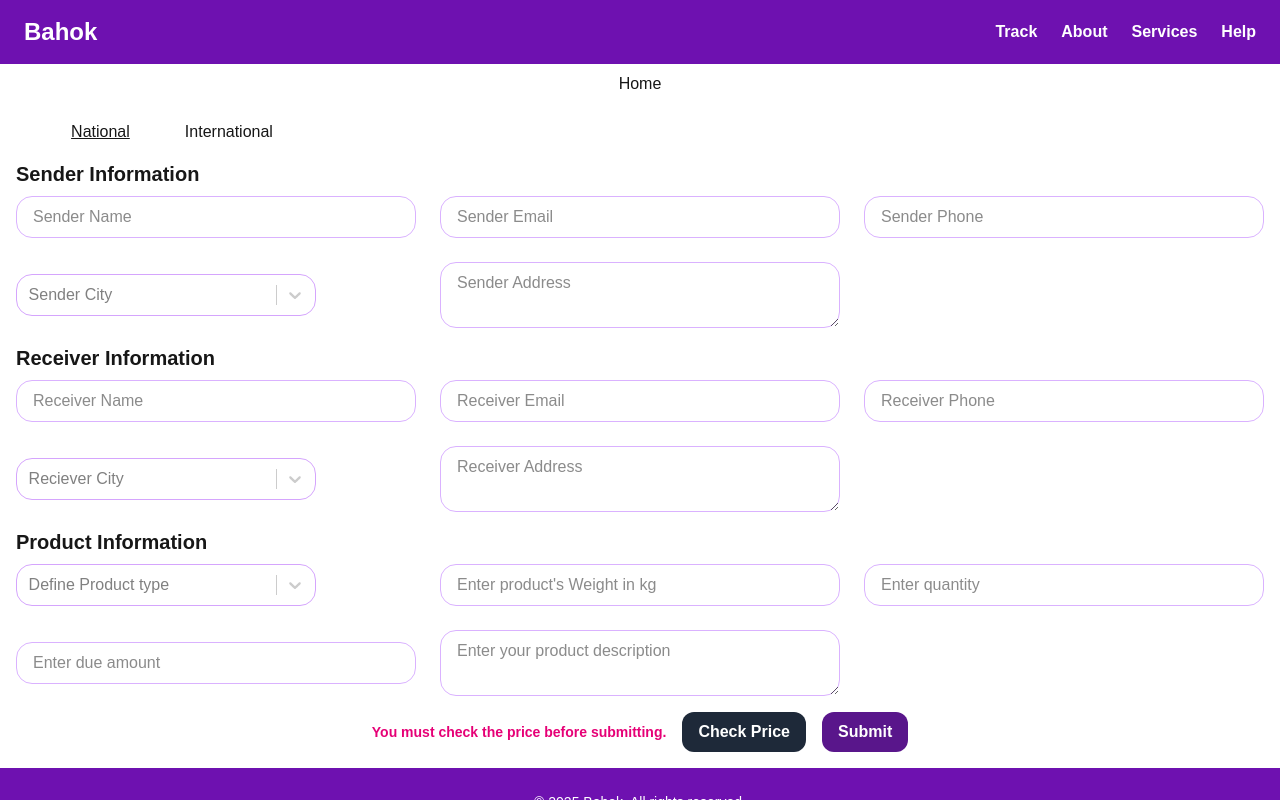
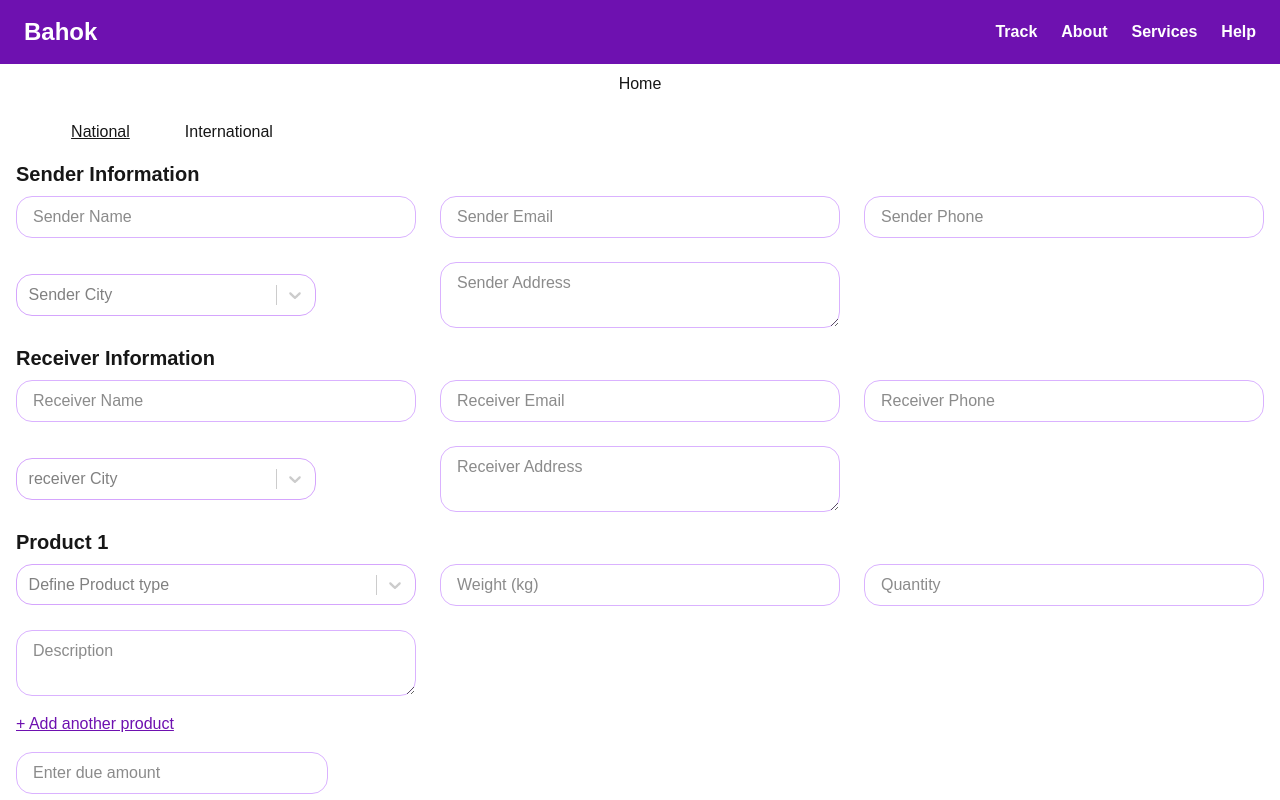
Before and after one commit to Pratush26/bahok-courier, a Next.js app: page /duty/ship in a window 1280 px wide. Shown: the top 800 px of the page. Built offline with nearby package versions, Linux system fonts and the light colour scheme; no server answers; the database is empty; a web font is replaced by a local one.

Commit message:
multiple productType

```diff
--- a/app/duty/components/ShippingForm.tsx
+++ b/app/duty/components/ShippingForm.tsx
@@ -2,7 +2,7 @@
 
 import { useSession } from "next-auth/react";
 import React, { useState, useEffect, useMemo } from "react";
-import { useForm, Controller } from "react-hook-form";
+import { useForm, Controller, useFieldArray } from "react-hook-form";
 import Select, { StylesConfig, GroupBase } from "react-select";
 import { zodResolver } from "@hookform/resolvers/zod";
 import { shippingDetailsSchema } from "@/schemas/ShippingSchema";
@@ -73,6 +73,20 @@ export default function ShippingForm({ branchList, ProductType, distanceType }:
         setValue
     } = useForm<ShippingDetails>({
         resolver: zodResolver(shippingDetailsSchema),
+        defaultValues: {
+            /** START WITH ONE EMPTY PRODUCT ROW */
+            product: [
+                { productType: "", desc: "", weight: "", amount: "" },
+            ],
+            /** you can prefill order + checkpoints here if you like */
+            order: {
+                approvedBy: "",
+                estimatedTime: new Date(),          // dummy, replace later
+                charge: 0,
+                distanceType: "",
+            },
+            checkPoints: [],
+        },
     });
 
     const placeOptions: OptionType[] = branchList.map((b) => ({
@@ -86,9 +100,18 @@ export default function ShippingForm({ branchList, ProductType, distanceType }:
         price: b.value,
     }));
 
+    const {
+        fields: productFields,
+        append: appendProduct,
+        remove: removeProduct,
+    } = useFieldArray({
+        control,
+        name: "product",
+    });
+
     // Extract the watched values first:
     const sender = watch("senderCity");
-    const receiver = watch("recieverCity");
+    const receiver = watch("receiverCity");
 
     const distance = useMemo(() => {
         if (!sender || !receiver) return null;
@@ -133,16 +156,40 @@ export default function ShippingForm({ branchList, ProductType, distanceType }:
     }, [distance, distanceType]); // ✅ Correct dependencies
 
     const handleCheckPrice = () => {
-        const weightStr = watch("product.0.weight");
-        const weight = parseFloat(weightStr);
+        const products = watch("product"); // array of products
 
-        if (!isNaN(weight) && weight > 0 && productTypeValue && distanceValue) {
-            const price = (weight * productTypeValue + 30) * distanceValue;
-            setEstimatedPrice(price);
-        } else {
+        if (!products || products.length === 0) {
+            alert("No product data available");
             setEstimatedPrice(null);
-            alert("Please enter a valid product weight");
+            return;
         }
+
+        let total = 0;
+
+        for (const p of products) {
+            const weight = parseFloat(p.weight);
+            const amount = parseFloat(p.amount || ''); // Default to 1 if empty
+
+            const productOption = productTypeOptions.find(opt => opt.value === p.productType);
+            const pricePerKg = productOption?.price ?? null;
+
+            if (!p.productType || isNaN(weight) || weight <= 0 || !pricePerKg || isNaN(amount) || amount <= 0) {
+                alert("Please ensure all products have valid weight, amount, and product type");
+                setEstimatedPrice(null);
+                return;
+            }
+
+            total += weight * pricePerKg * amount;
+        }
+
+        if (!distanceValue || isNaN(distanceValue)) {
+            alert("Please select a valid distance type");
+            setEstimatedPrice(null);
+            return;
+        }
+
+        const estimated = (total + 30) * distanceValue;
+        setEstimatedPrice(estimated);
     };
 
     const onSubmit = async (data: ShippingDetails) => {
@@ -243,35 +290,35 @@ export default function ShippingForm({ branchList, ProductType, distanceType }:
             <fieldset className="grid grid-cols-1 sm:grid-cols-2 lg:grid-cols-3 gap-6 w-full items-center justify-items-center">
                 <legend className="my-2 text-xl font-semibold">Receiver Information</legend>
                 <span className="flex flex-col w-full">
-                    <input {...register("recieverName")} placeholder="Receiver Name" className="bg-white border border-purple-300 px-4 py-2 rounded-2xl w-full" />
-                    {errors.recieverName && <p className="text-pink-700 text-sm">{errors.recieverName.message}</p>}
+                    <input {...register("receiverName")} placeholder="Receiver Name" className="bg-white border border-purple-300 px-4 py-2 rounded-2xl w-full" />
+                    {errors.receiverName && <p className="text-pink-700 text-sm">{errors.receiverName.message}</p>}
                 </span>
 
                 <span className="flex flex-col w-full">
-                    <input {...register("recieverEmail")} placeholder="Receiver Email" className="bg-white border border-purple-300 px-4 py-2 rounded-2xl w-full" />
-                    {errors.recieverEmail && <p className="text-pink-700 text-sm">{errors.recieverEmail.message}</p>}
+                    <input {...register("receiverEmail")} placeholder="Receiver Email" className="bg-white border border-purple-300 px-4 py-2 rounded-2xl w-full" />
+                    {errors.receiverEmail && <p className="text-pink-700 text-sm">{errors.receiverEmail.message}</p>}
                 </span>
 
                 <span className="flex flex-col w-full">
-                    <input {...register("recieverPhone")} type="tel" placeholder="Receiver Phone" className="bg-white border border-purple-300 px-4 py-2 rounded-2xl w-full" />
-                    {errors.recieverPhone && <p className="text-pink-700 text-sm">{errors.recieverPhone.message}</p>}
+                    <input {...register("receiverPhone")} type="tel" placeholder="Receiver Phone" className="bg-white border border-purple-300 px-4 py-2 rounded-2xl w-full" />
+                    {errors.receiverPhone && <p className="text-pink-700 text-sm">{errors.receiverPhone.message}</p>}
                 </span>
 
                 {interNational ?
                     <>
                         <span className="flex flex-col w-full">
-                            <input {...register("recieverCountry")} placeholder="reciever Country" className="bg-white border border-purple-300 px-4 py-2 rounded-2xl w-full" />
-                            {errors.recieverCountry && <p className="text-pink-700 text-sm">{errors.recieverCountry.message}</p>}
+                            <input {...register("receiverCountry")} placeholder="receiver Country" className="bg-white border border-purple-300 px-4 py-2 rounded-2xl w-full" />
+                            {errors.receiverCountry && <p className="text-pink-700 text-sm">{errors.receiverCountry.message}</p>}
                         </span>
 
                         <span className="flex flex-col w-full">
-                            <input {...register("recieverCity")} placeholder="reciever City" className="bg-white border border-purple-300 px-4 py-2 rounded-2xl w-full" />
-                            {errors.recieverCity && <p className="text-pink-700 text-sm">{errors.recieverCity.message}</p>}
+                            <input {...register("receiverCity")} placeholder="receiver City" className="bg-white border border-purple-300 px-4 py-2 rounded-2xl w-full" />
+                            {errors.receiverCity && <p className="text-pink-700 text-sm">{errors.receiverCity.message}</p>}
                         </span>
                     </>
                     :
                     <Controller
-                        name="recieverCity"
+                        name="receiverCity"
                         control={control}
                         rules={{ required: "Please select one place" }}
                         render={({ field }) => {
@@ -281,13 +328,13 @@ export default function ShippingForm({ branchList, ProductType, distanceType }:
                                     <Select
                                         options={placeOptions}
                                         isClearable
-                                        placeholder="Reciever City"
+                                        placeholder="receiver City"
                                         className="w-3/4 text-black"
                                         styles={customStyles}
                                         value={selectedOption || null}
                                         onChange={(val) => field.onChange(val?.value || "")}
                                     />
-                                    {errors.recieverCity && <p className="text-pink-700 text-sm">{errors.recieverCity.message}</p>}
+                                    {errors.receiverCity && <p className="text-pink-700 text-sm">{errors.receiverCity.message}</p>}
                                 </span>
                             );
                         }}
@@ -295,15 +342,23 @@ export default function ShippingForm({ branchList, ProductType, distanceType }:
                 }
 
                 <span className="flex flex-col w-full">
-                    <textarea {...register("recieverAddress")} placeholder="Receiver Address" className="bg-white border border-purple-300 px-4 py-2 rounded-2xl w-full" />
-                    {errors.recieverAddress && <p className="text-pink-700 text-sm">{errors.recieverAddress.message}</p>}
+                    <textarea {...register("receiverAddress")} placeholder="Receiver Address" className="bg-white border border-purple-300 px-4 py-2 rounded-2xl w-full" />
+                    {errors.receiverAddress && <p className="text-pink-700 text-sm">{errors.receiverAddress.message}</p>}
                 </span>
             </fieldset>
 
-            <fieldset className="grid grid-cols-1 sm:grid-cols-2 lg:grid-cols-3 gap-6 w-full items-center justify-items-center">
-                <legend className="my-2 text-xl font-semibold">Product Information</legend>
+            {productFields.map((pf, index) => (
+                <fieldset
+                    key={pf.id}
+                    className="grid grid-cols-1 sm:grid-cols-2 lg:grid-cols-3 gap-6 w-full items-start"
+                >
+                    <legend className="col-span-full my-2 text-xl font-semibold">
+                        Product&nbsp;{index + 1}
+                    </legend>
+
+                    {/* productType with react-select */}
                     <Controller
-                    name="product.0.productType"
+                        name={`product.${index}.productType`}
                         control={control}
                         rules={{ required: "Please select one place" }}
                         render={({ field }) => {
@@ -314,41 +369,88 @@ export default function ShippingForm({ branchList, ProductType, distanceType }:
                                         options={productTypeOptions}
                                         isClearable
                                         placeholder="Define Product type"
-                                    className="w-3/4 text-black"
+                                        className="w-full text-black"
                                         styles={customStyles}
                                         value={selectedOption || null}
                                         onChange={(val) => {
                                             field.onChange(val?.value || "");
-                                        setProductTypeValue(val?.price ?? null); // ⬅️ update price state here
                                         }}
                                     />
-                                {errors.product?.[0]?.productType && <p className='text-pink-700 text-sm'>{errors.product?.[0]?.productType.message}</p>}
+                                    {errors.product?.[index]?.productType && <p className='text-pink-700 text-sm'>{errors.product[index]?.productType.message}</p>}
                                 </span>
                             );
                         }}
                     />
 
-                <span className="flex flex-col w-full">
-                    <input {...register("product.0.weight")} placeholder="Enter product's Weight in kg" className="bg-white border border-purple-300 px-4 py-2 rounded-2xl w-full" />
-                    {errors.product?.[0]?.weight && <p className='text-pink-700 text-sm'>{errors.product?.[0]?.weight.message}</p>}
-                </span>
+                    {/* weight */}
+                    <div className="flex flex-col w-full">
+                        <input
+                            {...register(`product.${index}.weight`)}
+                            placeholder="Weight (kg)"
+                            className="bg-white border border-purple-300 px-4 py-2 rounded-2xl w-full"
+                        />
+                        {errors.product?.[index]?.weight && (
+                            <p className="text-pink-700 text-sm">
+                                {errors.product[index]?.weight?.message}
+                            </p>
+                        )}
+                    </div>
 
-                <span className="flex flex-col w-full">
-                    <input {...register("product.0.amount")} placeholder="Enter quantity" className="bg-white border border-purple-300 px-4 py-2 rounded-2xl w-full" />
-                    {errors.product?.[0]?.amount && <p className='text-pink-700 text-sm'>{errors.product?.[0]?.amount.message}</p>}
-                </span>
+                    {/* amount */}
+                    <div className="flex flex-col w-full">
+                        <input
+                            {...register(`product.${index}.amount`)}
+                            placeholder="Quantity"
+                            className="bg-white border border-purple-300 px-4 py-2 rounded-2xl w-full"
+                        />
+                        {errors.product?.[index]?.amount && (
+                            <p className="text-pink-700 text-sm">
+                                {errors.product[index]?.amount?.message}
+                            </p>
+                        )}
+                    </div>
 
-                <span className="flex flex-col w-full">
+                    {/* description */}
+                    <div className="flex flex-col w-full">
+                        <textarea
+                            {...register(`product.${index}.desc`)}
+                            placeholder="Description"
+                            className="bg-white border border-purple-300 px-4 py-2 rounded-2xl w-full"
+                        />
+                        {errors.product?.[index]?.desc && (
+                            <p className="text-pink-700 text-sm">
+                                {errors.product[index]?.desc?.message}
+                            </p>
+                        )}
+                    </div>
+
+                    {/* remove btn */}
+                    {productFields.length > 1 && (
+                        <button
+                            type="button"
+                            onClick={() => removeProduct(index)}
+                            className="text-pink-700 place-self-center"
+                        >
+                            ✕ Remove
+                        </button>
+                    )}
+                </fieldset>
+            ))}
+
+            <button
+                type="button"
+                onClick={() =>
+                    appendProduct({ productType: "", desc: "", weight: "", amount: "" })
+                }
+                className="text-purple-800 underline"
+            >
+                + Add another product
+            </button>
+
+            <span className="flex flex-col w-full sm:w-1/2 lg:w-1/4">
                 <input {...register("order.due")} placeholder="Enter due amount" className="bg-white border border-purple-300 px-4 py-2 rounded-2xl w-full" />
                 {errors.order?.due && <p className='text-pink-700 text-sm'>{errors.order?.due.message}</p>}
             </span>
-
-                <span className="flex flex-col w-full">
-                    <textarea {...register("product.0.desc")} placeholder="Enter your product description" className="bg-white border border-purple-300 px-4 py-2 rounded-2xl w-full" />
-                    {errors.product?.[0]?.desc && <p className='text-pink-700 text-sm'>{errors.product?.[0]?.desc.message}</p>}
-                </span>
-
-            </fieldset>
 
 
 
--- a/app/globals.css
+++ b/app/globals.css
@@ -5,7 +5,7 @@
   --foreground: #171717;
 }
 
-@theme inline {
+:root {
   --color-background: var(--background);
   --color-foreground: var(--foreground);
   --font-sans: var(--font-geist-sans);
--- a/app/track/page.tsx
+++ b/app/track/page.tsx
@@ -29,7 +29,7 @@ export default async function Track({ searchParams }: PageProps) {
             <>
               <h2 className="text-xl font-bold mb-4">Order Details</h2>
               <p><strong>Sender:</strong> {order.senderName}</p>
-              <p><strong>Receiver:</strong> {order.recieverName}</p>
+              <p><strong>Receiver:</strong> {order.receiverName}</p>
               <p><strong>Status:</strong> {order.checkPoints?.[order.checkPoints.length - 1]?.message || "Pending"}</p>
               <p><strong>Charge:</strong> ৳{order.order.charge}</p>
               <p><strong>Estimated Time:</strong> {new Date(order.order.estimatedTime).toLocaleDateString()}</p>
--- a/models/ShippingDetails.ts
+++ b/models/ShippingDetails.ts
@@ -17,12 +17,12 @@ interface IOrder {
 }
 
 interface ICheckPoint {
-  RecievingTime?: Date;
+  ReceivingTime?: Date;
   place?: string;
   message?: string;
   secretNote?: string;
   status?: boolean;
-  recievedBy?: string;
+  receivedBy?: string;
 }
 
 export interface IShippingDetails extends Document {
@@ -33,12 +33,12 @@ export interface IShippingDetails extends Document {
   senderCity: string;
   senderCountry?: string;
 
-  recieverName: string;
-  recieverEmail?: string;
-  recieverPhone: string;
-  recieverAddress: string;
-  recieverCity: string;
-  recieverCountry?: string;
+  receiverName: string;
+  receiverEmail?: string;
+  receiverPhone: string;
+  receiverAddress: string;
+  receiverCity: string;
+  receiverCountry?: string;
 
   product: IProduct[];
   order: IOrder;
@@ -62,12 +62,12 @@ const OrderSchema = new Schema<IOrder>({
 });
 
 const CheckPointSchema = new Schema<ICheckPoint>({
-  RecievingTime: { type: Date, required: false },
+  ReceivingTime: { type: Date, required: false },
   place: { type: String, required: false, minlength: 3 },
   message: { type: String, required: false, minlength: 3, maxlength: 30 },
   secretNote: { type: String, required: false, minlength: 3, maxlength: 20 },
   status: { type: Boolean, default: false, required: false },
-  recievedBy: { type: String, required: false },
+  receivedBy: { type: String, required: false },
 });
 
 const ShippingDetailsSchema = new Schema<IShippingDetails>({
@@ -78,12 +78,12 @@ const ShippingDetailsSchema = new Schema<IShippingDetails>({
   senderCity: { type: String, required: true, minlength: 3 },
   senderCountry: { type: String, required: false, minlength: 3 },
 
-  recieverName: { type: String, required: true, minlength: 3 },
-  recieverEmail: { type: String, required: false },
-  recieverPhone: { type: String, required: true },
-  recieverAddress: { type: String, required: true, minlength: 5 },
-  recieverCity: { type: String, required: true, minlength: 3 },
-  recieverCountry: { type: String, required: false, minlength: 3 },
+  receiverName: { type: String, required: true, minlength: 3 },
+  receiverEmail: { type: String, required: false },
+  receiverPhone: { type: String, required: true },
+  receiverAddress: { type: String, required: true, minlength: 5 },
+  receiverCity: { type: String, required: true, minlength: 3 },
+  receiverCountry: { type: String, required: false, minlength: 3 },
 
   product: { type: [ProductSchema], required: true },
   order: { type: OrderSchema, required: true },
--- a/schemas/ShippingSchema.ts
+++ b/schemas/ShippingSchema.ts
@@ -20,21 +20,21 @@ export const shippingDetailsSchema = z.object({
     message: "Invalid country",
   }),
 
-  recieverName: z.string().min(3, "Receiver name must be at least 3 characters"),
-  recieverEmail: z
+  receiverName: z.string().min(3, "Receiver name must be at least 3 characters"),
+  receiverEmail: z
   .union([
     z.string().email("Invalid receiver email address"),
     z.literal("").transform(() => undefined),
   ])
   .optional(),
-  recieverPhone: z
+  receiverPhone: z
     .string()
     .regex(/^01[3-9]\d{8}$/, "Invalid Bangladeshi phone number")
     .min(10, "Receiver phone number is too short")
     .max(15, "Receiver phone number is too long"),
-  recieverAddress: z.string().min(5, "Receiver address is too short"),
-  recieverCity: z.string().min(3, "Receiver city is required"),
-  recieverCountry: z
+  receiverAddress: z.string().min(5, "Receiver address is too short"),
+  receiverCity: z.string().min(3, "Receiver city is required"),
+  receiverCountry: z
   .string()
   .transform((val) => (val.trim() === "" ? undefined : val))
   .optional()
@@ -69,12 +69,12 @@ export const shippingDetailsSchema = z.object({
 
   checkPoints: z.array(
     z.object({
-      RecievingTime: z.date().optional(),
+      ReceivingTime: z.date().optional(),
       place: z.string().min(3, "Place is required").optional(),
       message: z.string().min(3, "Write a bit more").max(30, "Message is too long").optional(),
       secretNote: z.string().min(3, "Write a bit more").max(20, "Secret note is too long").optional(),
       status: z.boolean().default(false).optional(),
-      recievedBy: z.string().email("Invalid Reciever email address").optional(),
+      receivedBy: z.string().email("Invalid receiver email address").optional(),
     })
   ),
 });
```
Also changed, not shown: app/actions/ShippingDetails.ts (+6 -6 lines). Lines whose indentation alone changed are shown as unchanged.
